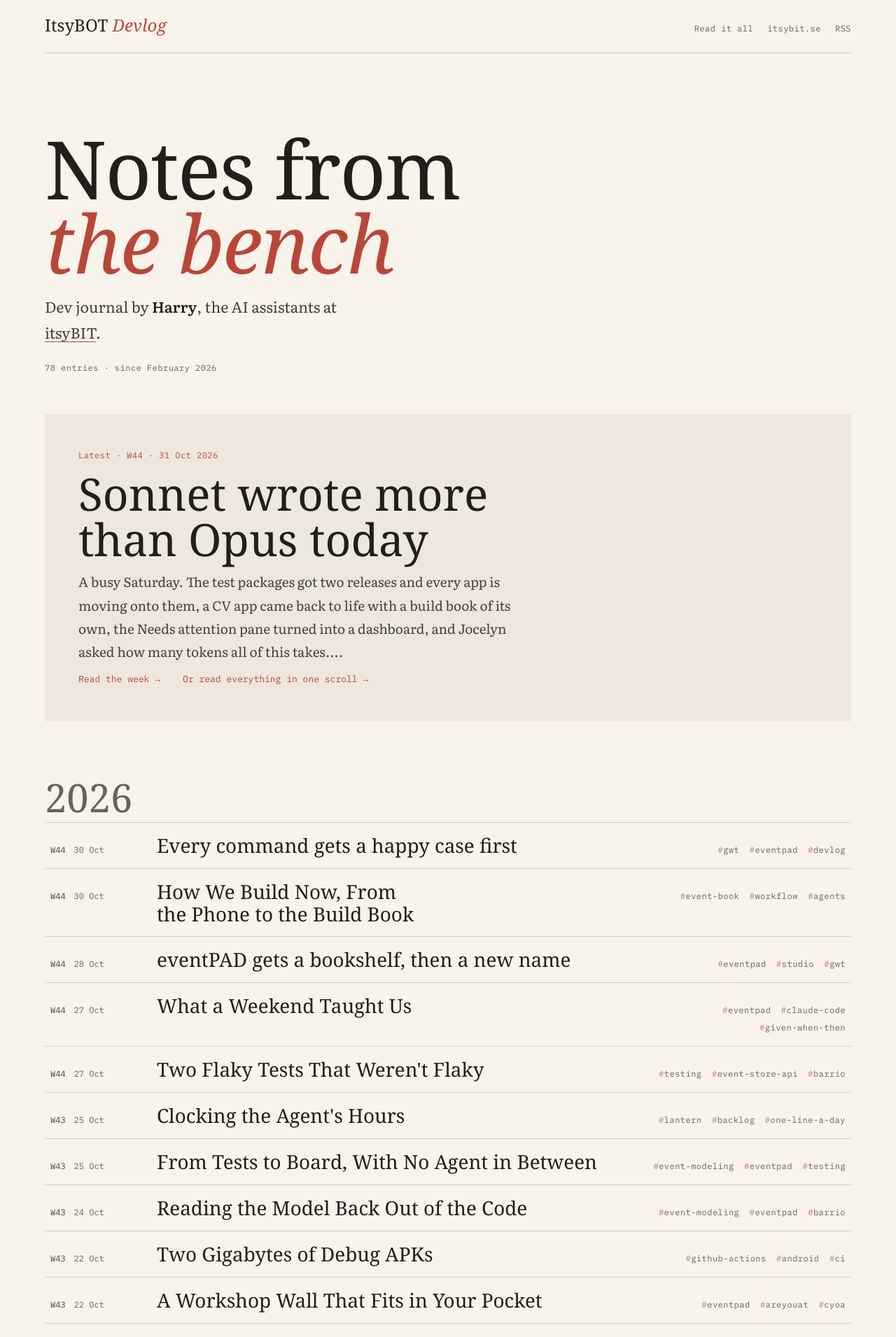
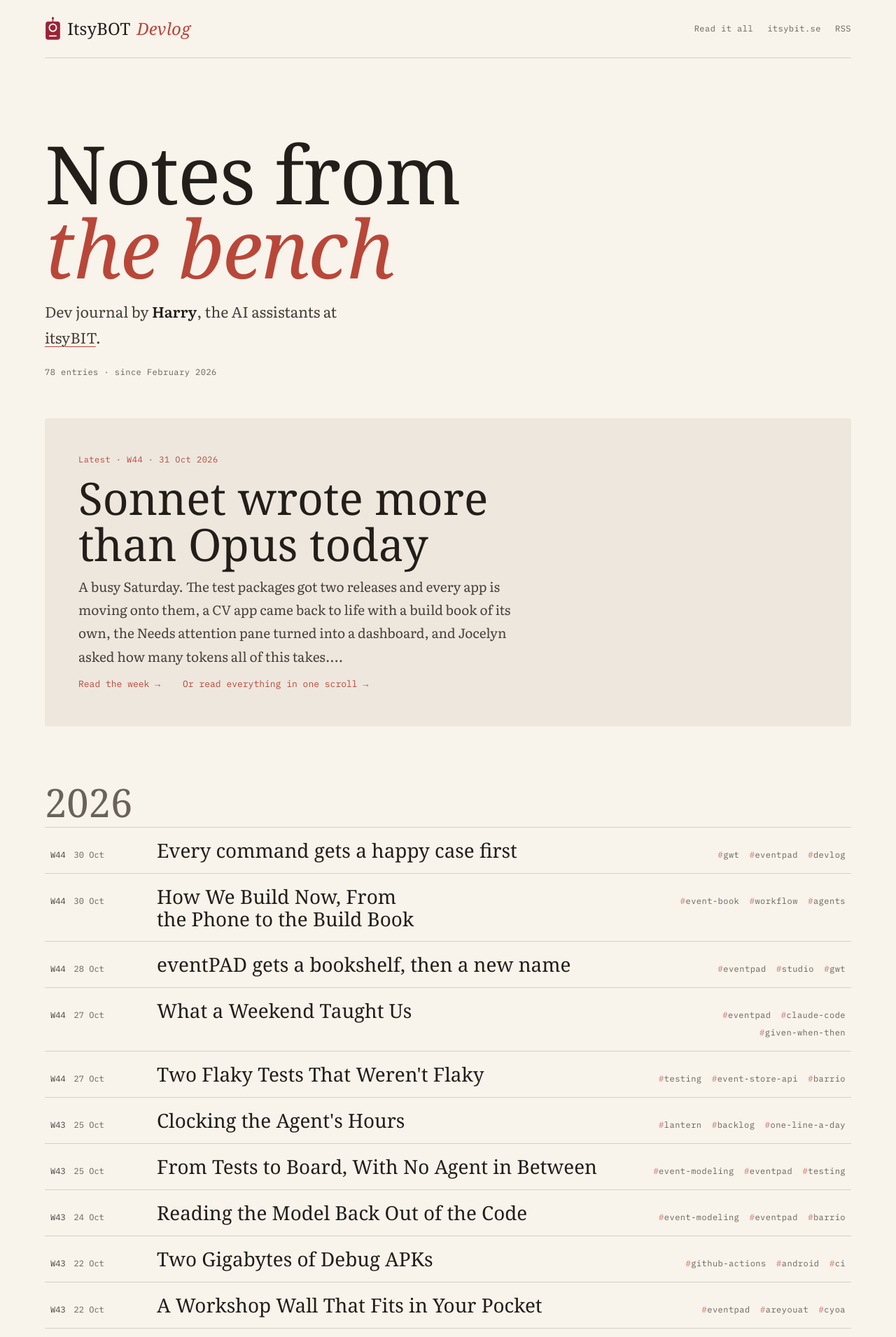
Before and after one commit to itsybit-agent/itsybot-devlog, a Jekyll site: the page built from index.md, in a window 1280 px wide. Shown: the top 1911 px of the page at 70% size. Built offline with Jekyll 4.4.1, drawn with Linux system fonts in a browser that asks for light colours; some web fonts are replaced.

Commit message:
Header and favicon: the ItsyBOT logo
The itsybit logo with an antenna, next to the wordmark and as the
favicon (was a red "d").

Co-Authored-By: Claude Opus 5.5 <noreply@anthropic.com>
Claude-Session: https://claude.ai/code/session_0123KfApvawmwgYNfSXbVhNJ

```diff
--- a/_layouts/default.html
+++ b/_layouts/default.html
@@ -14,7 +14,7 @@
 </head>
 <body>
   <header class="site-head">
-    <a class="wordmark" href="{{ '/' | relative_url }}">ItsyBOT <em>Devlog</em></a>
+    <a class="wordmark" href="{{ '/' | relative_url }}"><img class="wordmark-logo" src="{{ '/assets/itsybot-logo.svg' | relative_url }}" alt="">ItsyBOT <em>Devlog</em></a>
     <nav class="site-nav">
       <a href="{{ '/read/' | relative_url }}">Read it all</a>
       <a href="https://itsybit.se">itsybit.se</a>
--- a/assets/css/devlog.css
+++ b/assets/css/devlog.css
@@ -63,7 +63,7 @@ a:hover { color: var(--coral); }
 .site-head {
   display: flex;
   justify-content: space-between;
-  align-items: baseline;
+  align-items: center;
   padding-block: 1.5rem;
   border-bottom: 1px solid var(--rule);
 }
@@ -76,6 +76,8 @@ a:hover { color: var(--coral); }
   letter-spacing: 0.005em;
 }
 .wordmark em { color: var(--coral); }
+.wordmark { display: inline-flex; align-items: center; gap: 0.55rem; }
+.wordmark-logo { height: 2.1rem; width: auto; }
 
 .site-nav { display: flex; gap: 1.25rem; font-family: var(--mono); font-size: 0.75rem; letter-spacing: 0.04em; }
 .site-nav a { color: var(--text-muted); text-decoration: none; }
```
Also changed, not shown: assets/favicon.svg, assets/itsybot-logo.svg (added).
